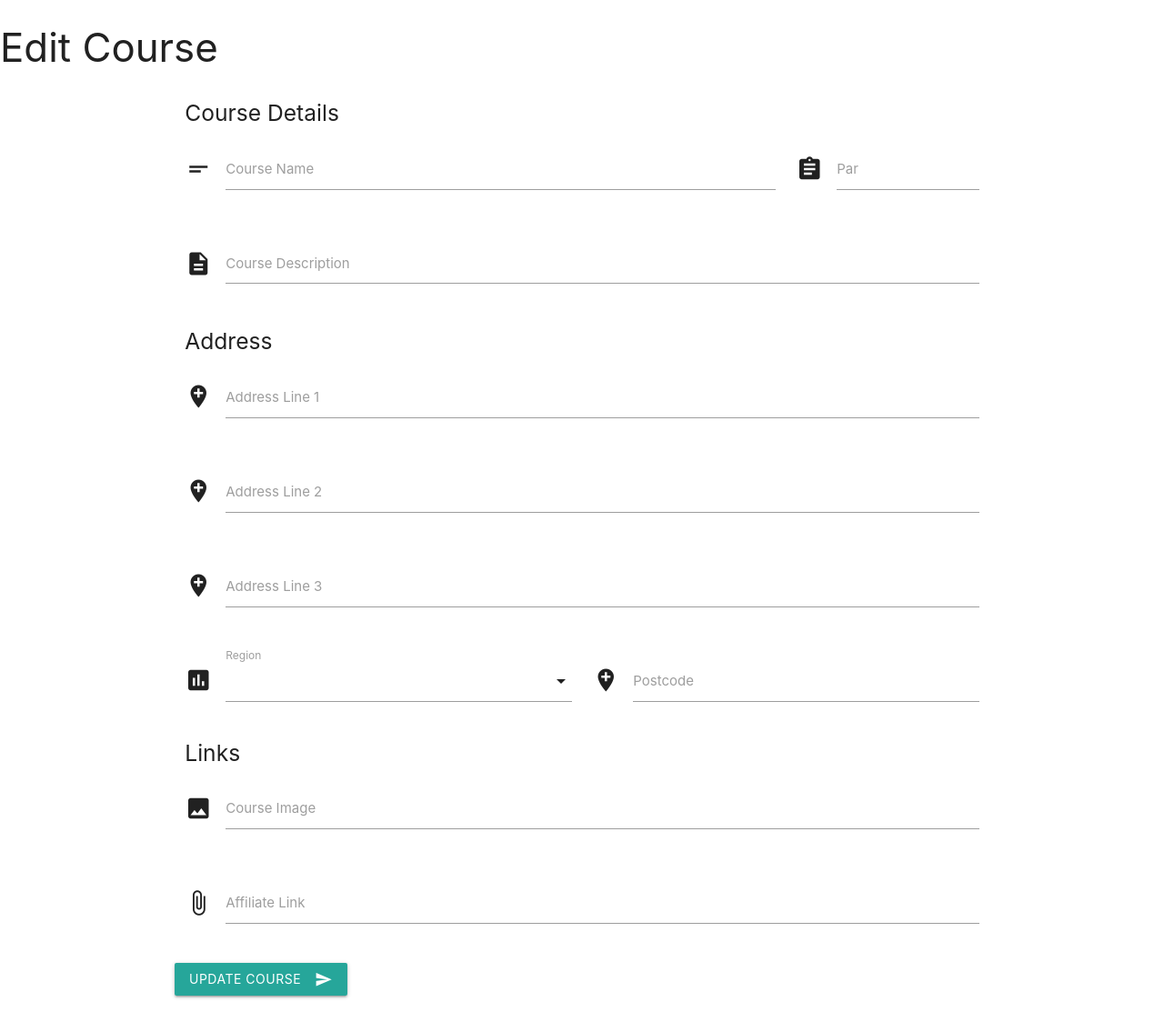
After one commit to SPawson/Golf-course-review-site, a Flask app: template templates/edit-course.html in a window 1280 px wide. The commit adds this page. Shown: the whole page at 91% size. Run offline with Flask 2, Linux system fonts and the light colour scheme; the template is opened without the code that fills it, so the values that code supplies are empty; some libraries are stand-ins or nearby versions.

Commit message:
added basic course functionality

```diff
--- a/app.py
+++ b/app.py
@@ -40,12 +40,33 @@ def insert_course():
     course.insert_one(data)
     return redirect(url_for('manage_courses'))
 
-@app.route('/manage-courses/<course_id>')
+#Deletes the selected course based on the id passed into the function
+@app.route('/manage-courses/delete')
 def delete_course(course_id):
     course = mongo.db.course
     course.remove({'_id': ObjectId(course_id)})
     return redirect(url_for('manage_courses'))
 
+#Loads the edit page and populates all the fields based on the record retrieved
+@app.route('/manage-courses/edit/<course_id>')
+def edit_course(course_id, methods=['POST','GET']):
+    regions = mongo.db.region.find()
+    region_list = Record.return_list(regions)
+
+    course = mongo.db.course
+    selected_course = course.find_one({"_id": ObjectId(course_id)})
+
+    return render_template("edit-course.html", regions = region_list , course = selected_course)
+
+#Updates the existing record based on the information entered into the form
+@app.route('/manage-courses/update/<course_id>', methods=['POST','GET'])
+def update_course(course_id):
+    course = mongo.db.course
+    data = Record.create_course_record(request.form)
+    print(data)
+    course.update({'_id': ObjectId(course_id)}, data)
+
+    return redirect(url_for('manage_courses'))
 #Setting app runtime conditions
 if __name__ == '__main__':
     app.run(host = config.host_val , port = config.port_val, debug=True)
--- a/templates/base.html
+++ b/templates/base.html
@@ -1,5 +1,6 @@
 <!DOCTYPE html>
 <html lang="en">
+
 <head>
     <meta charset="UTF-8">
     <meta name="viewport" content="width=device-width, initial-scale=1.0">
@@ -7,16 +8,19 @@
     <title>Course Finder | Finding the best courses</title>
     <link href="https://fonts.googleapis.com/icon?family=Material+Icons" rel="stylesheet">
     <link rel="stylesheet" href="https://cdnjs.cloudflare.com/ajax/libs/materialize/1.0.0/css/materialize.min.css">
-    <link rel="stylesheet" href="../static/css/main.css">
-
+    <link rel="stylesheet" href="{{ url_for('static', filename='css/main.css') }}">
 
 </head>
+
 <body>
 
     {%block content%}
     {%endblock%}
 
     <script src="https://cdnjs.cloudflare.com/ajax/libs/materialize/1.0.0/js/materialize.min.js"></script>
-    <script src="../static/js/scripts.js"></script>
+
+    <script type="text/javascript" src="{{ url_for('static', filename='js/scripts.js') }}"></script>
+
 </body>
+
 </html>
--- /dev/null
+++ b/templates/edit-course.html
@@ -0,0 +1,123 @@
+{%extends 'base.html'%}
+{%block content%}
+
+<h3>Edit Course</h3>
+
+<div class="container">
+
+    <div class="row">
+        <!--Add course form details-->
+        <form action="{{url_for('update_course', course_id = course._id)}}" method="POST" class="col s12">
+
+            <h5>Course Details</h5>
+            <div class="row">
+                <div class="input-field col s9">
+                    <i class="material-icons prefix">short_text</i>
+                    <input required id="course_name-edit" name="course_name" type="text" class="validate" value="{{course.course_name}}">
+                    <label for="icon_prefix">Course Name</label>
+                </div>
+
+                <div class="input-field col s3">
+                    <i class="material-icons prefix">assignment</i>
+                    <input required id="course_par-edit" name="par" type="text" class="validate" value="{{course.par}}">
+                    <label for="icon_prefix">Par</label>
+                </div>
+            </div>
+
+            <div class="row">
+                <div class="input-field col s12">
+                    <i class="material-icons prefix">description</i>
+                    <textarea required id="description-edit" name="description"
+                        class="validate materialize-textarea" >{{course.description}}</textarea>
+                    <label for="icon_telephone">Course Description</label>
+                </div>
+            </div>
+
+            <h5>Address</h5>
+
+            <!--Address section-->
+            <div class="row">
+                <div class="input-field col s12">
+                    <i class="material-icons prefix">add_location</i>
+                    <input required id="address-1-edit" name="address_line_1" type="text" class="validate" value="{{course.address_line_1}}">
+                    <label for="icon_telephone">Address Line 1</label>
+                </div>
+            </div>
+
+            <div class="row">
+                <div class="input-field col s12">
+                    <i class="material-icons prefix">add_location</i>
+                    <input required id="address-2-edit" name="address_line_2" type="text" class="validate" value="{{course.address_line_2}}">
+                    <label for="icon_telephone">Address Line 2</label>
+                </div>
+            </div>
+
+            <div class="row">
+                <div class="input-field col s12">
+                    <i class="material-icons prefix">add_location</i>
+                    <input required id="address-3-edit" name="address_line_3" type="text" class="validate" value="{{course.address_line_3}}">
+                    <label for="icon_telephone">Address Line 3</label>
+                </div>
+            </div>
+
+            <!--Region drop down box-->
+
+            <!--<div class="row">
+
+        </div>-->
+
+            <div class="row">
+
+                <div class="input-field col s6">
+                    <i class="material-icons prefix">poll</i>
+                    <select required autofocus id="region" name="region">
+                        {% for region in regions %}
+                        {% if course.region == region.name %}
+                        <option selected value="{{region.name}}">{{region.name}}</option>
+                        {% else %}
+                        <option value="{{region.name}}">{{region.name}}</option>
+                        {% endif %}
+                        {% endfor %}
+                    </select>
+                    <label>Region</label>
+                </div>
+
+                <div class="input-field col s6">
+                    <i class="material-icons prefix">add_location</i>
+                    <input required id="post-code-edit" name="postcode" type="text" class="validate" value="{{course.postcode}}">
+                    <label for="icon_telephone">Postcode</label>
+                </div>
+            </div>
+
+            <!--Links section-->
+            <h5>Links</h5>
+
+            <div class="row">
+                <div class="input-field col s12">
+                    <i class="material-icons prefix">photo</i>
+                    <input required id="course-img-link-edit" name="course-img-link" type="text" class="validate" value="{{course.course_img}}">
+                    <label for="icon_telephone">Course Image</label>
+                </div>
+            </div>
+
+            <div class="row">
+                <div class="input-field col s12">
+                    <i class="material-icons prefix">attach_file</i>
+                    <input required id="affiliate-link-edit" name="affiliate_link" type="text" class="validate" value="{{course.affiliate_link}}">
+                    <label for="icon_telephone">Affiliate Link</label>
+                </div>
+            </div>
+
+            <div class="row">
+                <button class="btn waves-effect waves-light" type="submit">Update Course
+                    <i class="material-icons right">send</i>
+                </button>
+            </div>
+
+
+
+        </form>
+    </div>
+</div>
+
+{% endblock %}
--- a/templates/manage-courses.html
+++ b/templates/manage-courses.html
@@ -24,7 +24,9 @@
                             onclick="return confirm('Are you sure you want to delete this course?');"
                             href="{{url_for('delete_course',course_id = course._id)}}"
                             class="modal-trigger del-btn waves-effect waves-light btn btn_small">Delete</a>
-                        <a class="waves-effect waves-light btn btn_small blue">Edit</a>
+                        <a
+                        href="{{url_for('edit_course', course_id = course._id)}}"
+                        class="waves-effect waves-light btn btn_small blue">Edit</a>
                         <i class="material-icons">expand_more</i>
                     </div>
                     <!--Header for the course container-->
```
